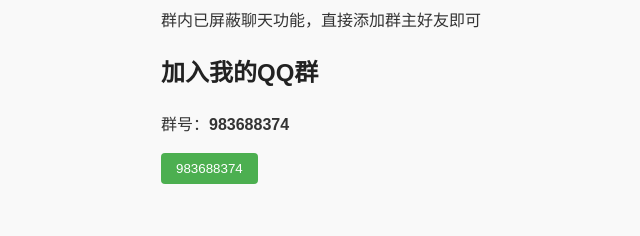
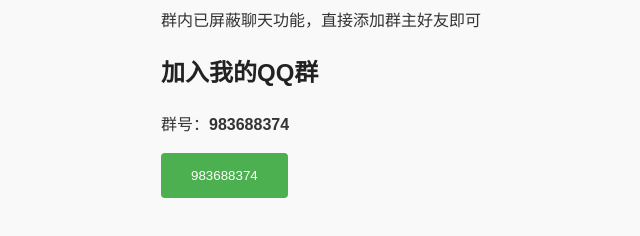
Before and after one commit to yq189/site, a plain HTML site: page index.html in a window 1280 px wide. Shown: the part 86-322 px from the top of the page, without its empty margins (79-719 px from the left). Drawn offline with Linux system fonts and the light colour scheme.

Commit message:
Update index.html

```diff
--- a/index.html
+++ b/index.html
@@ -9,7 +9,8 @@
   <style>
     body { font-family: Arial, sans-serif; line-height: 1.6; max-width: 800px; margin: 20px auto; padding: 0 15px; background-color: #f9f9f9; color: #333; }
     h1, h2 { color: #222; }
-    button { padding: 8px 15px; background-color: #4CAF50; color: white; border: none; border-radius: 4px; cursor: pointer; }
+    button { padding: 15px 30px; background-color: #4CAF50; color: white; border: none; border-radius: 4px; cursor: pointer; }
+    font-size: 18px;border-radius: 6px;margin: 10px 0;
     button:hover { background-color: #45a049; }
     img { display: block; margin: 10px 0; }
   </style>
@@ -37,4 +38,5 @@
 </script>
 
 </body>
+
 </html>
```
